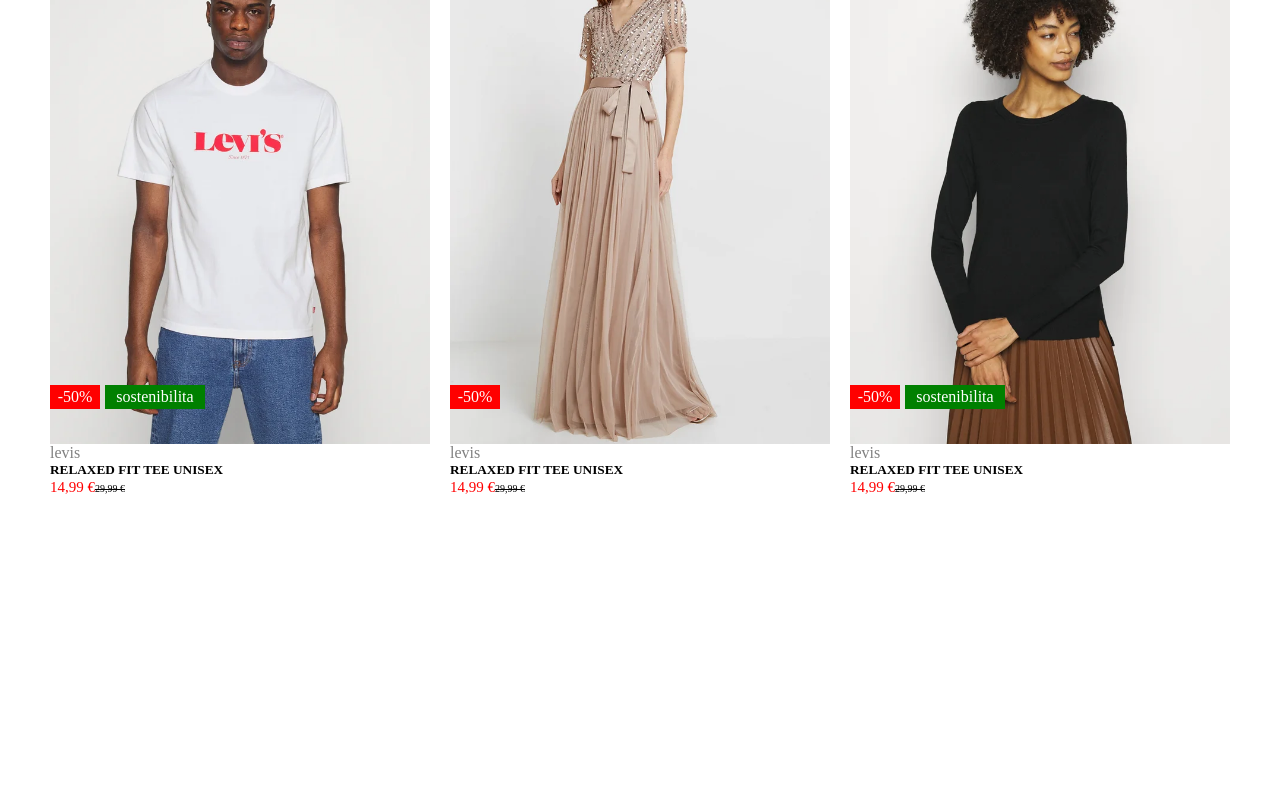
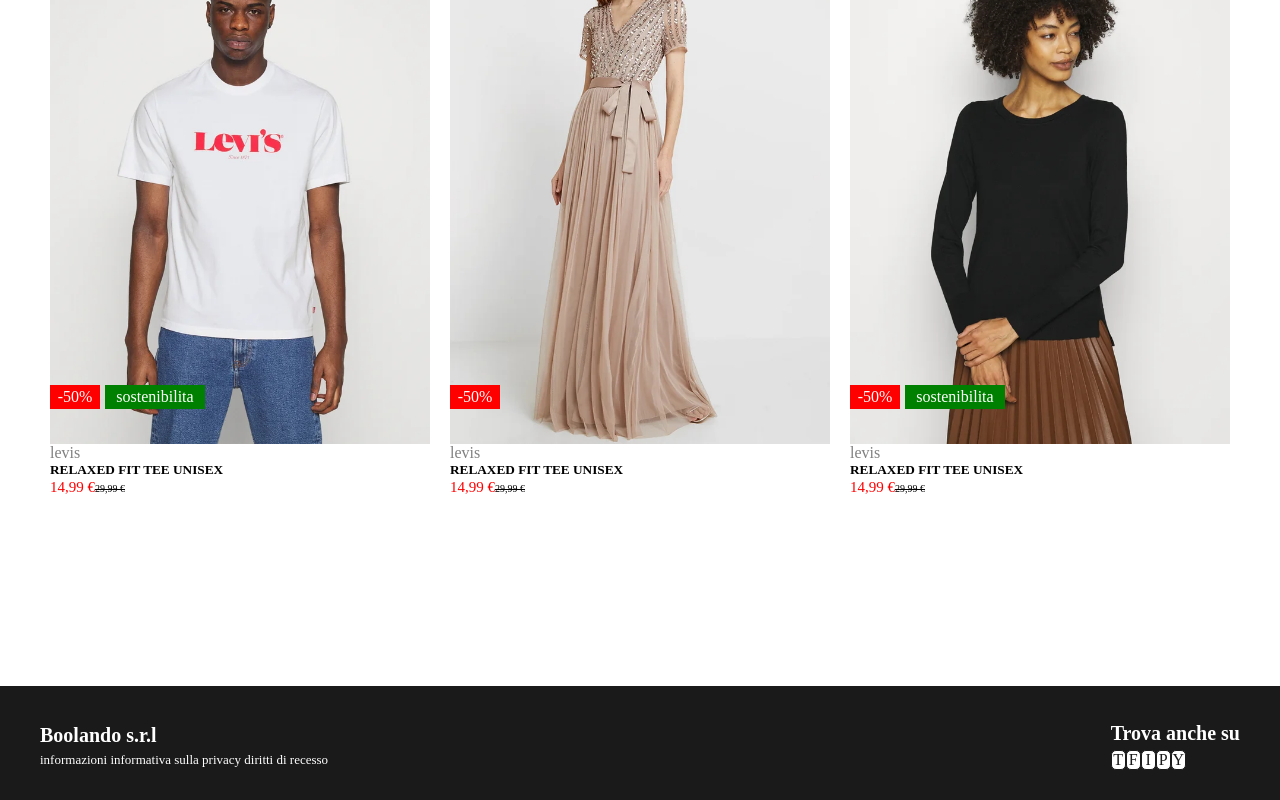
Before and after one commit to FraBona/vite-boolando, a Vue app: page / in a window 1280 px wide. Shown: the part 976-1776 px from the top of the page. Before the commit the page ends 1662 px from the top, so only its background shows below. Built offline with nearby package versions, Linux system fonts and the light colour scheme.

Commit message:
page footer

```diff
--- a/src/App.vue
+++ b/src/App.vue
@@ -1,11 +1,13 @@
 <script >
   import PageHeader from './components/PageHeader.vue';
   import PageMain from './components/PageMain.vue';
+  import PageFooter from './components/PageFooter.vue';
 
   export default{
     components: {
       Header: PageHeader,
       Main: PageMain,
+      Footer: PageFooter
     },
     data(){
       return{
@@ -18,6 +20,7 @@
 <template>
   <Header></Header>
   <Main></Main>
+  <Footer></Footer>
 </template>
 
 <style lang="scss">
--- /dev/null
+++ b/src/components/PageFooter.vue
@@ -0,0 +1,57 @@
+<script>
+
+</script>
+
+<template>
+  <footer class="page-footer">
+    <section class="bg-dark">
+      <div class="container">
+        <div class="row justify-between">
+          <div class="col">
+            <h5 class="title">Boolando s.r.l</h5>
+            <p class="subt">informazioni informativa sulla privacy diritti di recesso</p>
+          </div>
+          <div class="col">
+            <h5 class="title">Trova anche su</h5>
+            <a href="#" class="social">T</a>
+            <a href="#" class="social">F</a>
+            <a href="#" class="social">I</a>
+            <a href="#" class="social">P</a>
+            <a href="#" class="social">Y</a>
+          </div>
+        </div>
+      </div>
+    </section>
+  </footer>
+</template>
+
+<style scoped>
+  .bg-dark{
+    background-color: rgb(26, 26, 26);
+    color: white;
+    padding: 30px 0px;
+  }
+
+  .title{
+    font-size: 20px;
+    line-height: 1.2em;
+    padding: 5px 0px;
+  }
+
+  .subt{
+    font-size: 13px;
+    line-height: 1.2em;
+  }
+
+  .social{
+    display: inline-block;
+    text-align: center;
+    width: 15px;
+    border-style: solid;
+    border-width: 1px;
+    border-radius: 5px;
+    background-color: white;
+    color: rgb(26, 26, 26);
+    text-decoration: none;
+  }
+</style>
```
